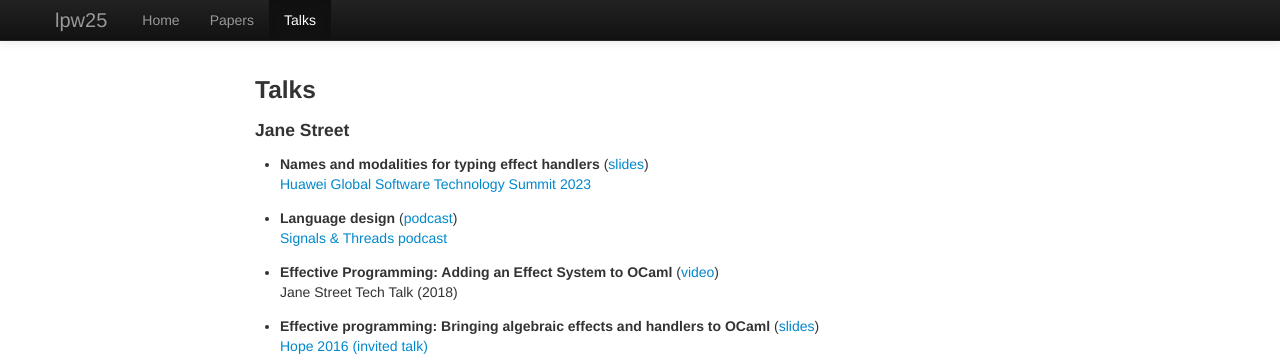
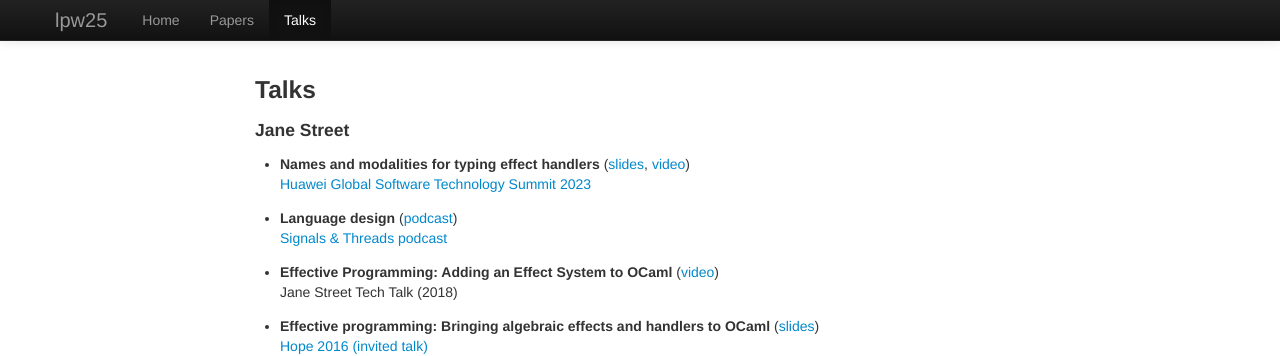
Before and after one commit to lpw25/lpw25.github.com, a Jekyll site: the page built from talks.html, in a window 1280 px wide. Shown: the top 356 px of the page. Built offline with Jekyll 4.4.1, drawn with Linux system fonts in a browser that asks for light colours.

Commit message:
Add video for Edinburgh talk

```diff
--- a/talks.html
+++ b/talks.html
@@ -11,7 +11,8 @@
     <ul>
       <li style="margin: 1em 0">
         <b>Names and modalities for typing effect handlers</b>
-        (<a href="/talks/huawei2023.pdf">slides</a>)<br>
+        (<a href="/talks/huawei2023.pdf">slides</a>,
+        <a href="https://player.vimeo.com/video/833791219#t=3h42m48s">video</a>)<br>
         <a href="https://www.ed.ac.uk/bayes/media-centre/bayes-events/past-events/huawei-software-summit">Huawei Global Software Technology Summit 2023</a>
       </li>
       <li style="margin: 1em 0">
```
